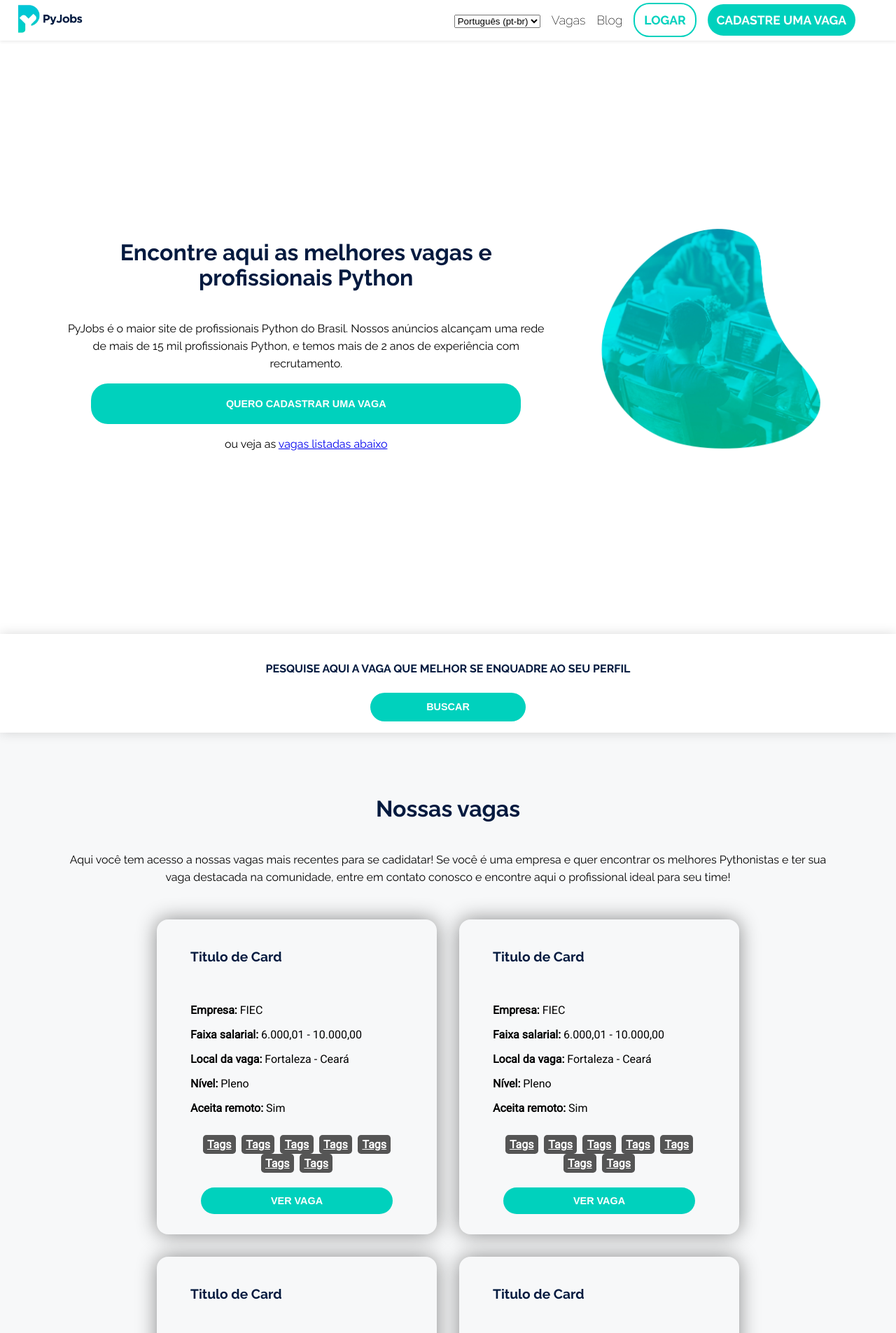
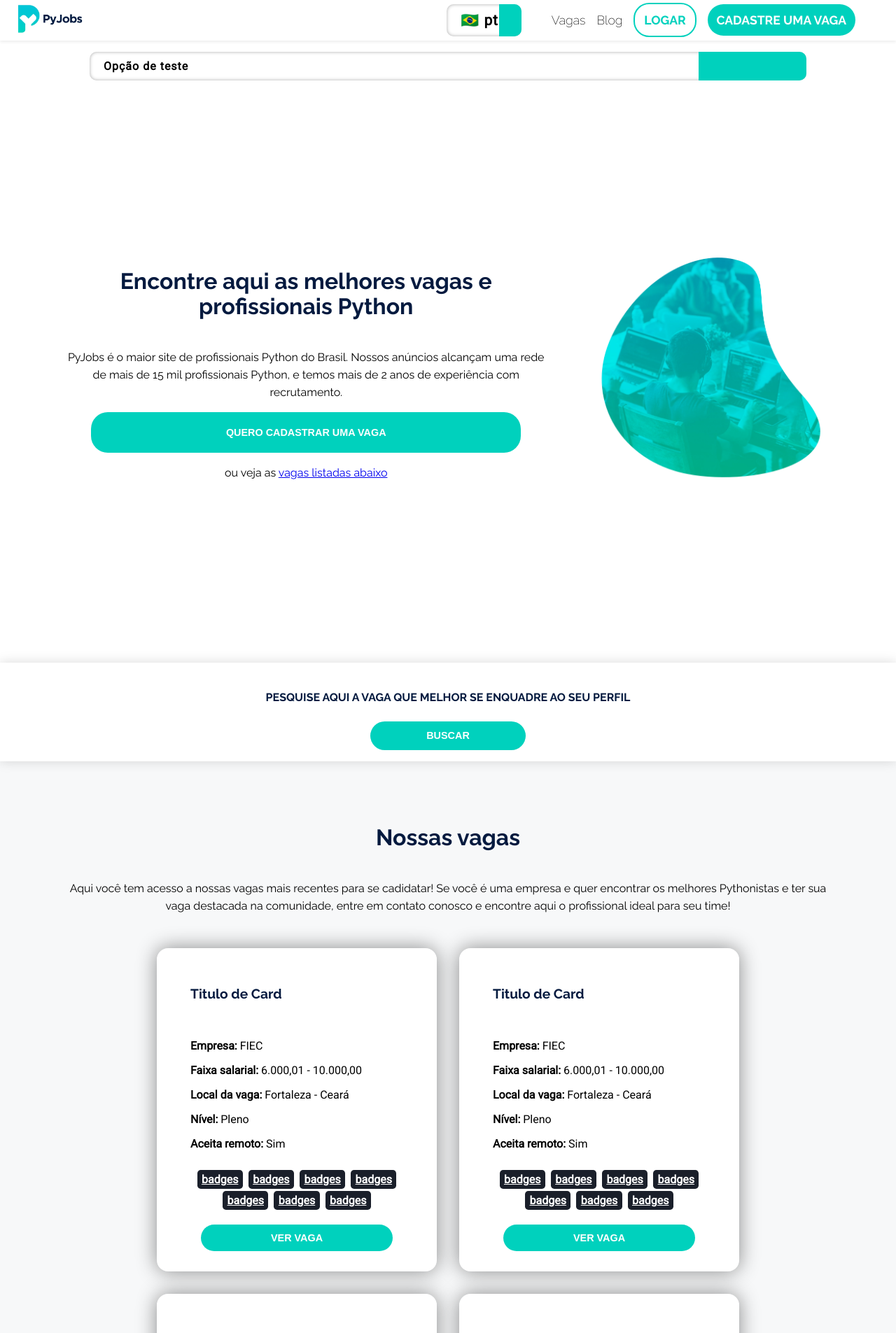
Before and after one commit to lupus-magnus/pyjobs-nextjs, a Next.js app: page / in a window 1280 px wide. Shown: the top 1905 px of the page at 70% size. Built offline with nearby package versions, Linux system fonts and the light colour scheme.

Commit message:
created a styledSelect component, enhanced language menu

```diff
--- a/components/JobCard.js
+++ b/components/JobCard.js
@@ -23,14 +23,14 @@ export default function JobCard() {
           </li>
         </ul>
         <div>
-          <span className={`${styles["job__tags"]}`}>Tags</span>
-          <span className={`${styles["job__tags"]}`}>Tags</span>
-          <span className={`${styles["job__tags"]}`}>Tags</span>
-          <span className={`${styles["job__tags"]}`}>Tags</span>
-          <span className={`${styles["job__tags"]}`}>Tags</span>
-          <span className={`${styles["job__tags"]}`}>Tags</span>
+          <span className={`${styles["job__badges"]}`}>badges</span>
+          <span className={`${styles["job__badges"]}`}>badges</span>
+          <span className={`${styles["job__badges"]}`}>badges</span>
+          <span className={`${styles["job__badges"]}`}>badges</span>
+          <span className={`${styles["job__badges"]}`}>badges</span>
+          <span className={`${styles["job__badges"]}`}>badges</span>
 
-          <span className={`${styles["job__tags"]}`}>Tags</span>
+          <span className={`${styles["job__badges"]}`}>badges</span>
         </div>
         <button
           className={`section__button ${styles["jobcard__info--button"]}`}
--- a/components/Navbar.js
+++ b/components/Navbar.js
@@ -1,5 +1,6 @@
 import styles from "../styles/modules/Nav.module.css";
 import Image from "next/image";
+import StyledSelect from "../components/StyledSelect";
 
 export default function Navbar() {
   return (
@@ -15,10 +16,18 @@ export default function Navbar() {
         </div>
         <div className={styles["navbar__menu"]}>
           <li>
-            <select id="language" name="language">
-              <option value="pt">Português {"(pt-br)"}</option>
-              <option value="en">English {"(en)"}</option>
-            </select>
+            <StyledSelect
+              fontSize="1.3rem"
+              id="language_option"
+              name="language"
+            >
+              <option className={styles["navbar__select--option"]} value="pt">
+                🇧🇷 pt-br
+              </option>
+              <option className={styles["navbar__select--option"]} value="en">
+                🇺🇸 en
+              </option>
+            </StyledSelect>
           </li>
           <li className={styles["--responsive"]}>Vagas</li>
           <li className={styles["--responsive"]}>Blog</li>
--- /dev/null
+++ b/components/StyledSelect.js
@@ -0,0 +1,22 @@
+import styles from "../styles/modules/StyledSelect.module.css";
+
+export default function StyledSelect(props) {
+  //Das props, apenas id e name são atributos obrigatórios. Pode-se passar também uma width desejada.
+  const { id, name } = props;
+  let width = props.width ? props.width : "80%";
+  return (
+    <div style={{ width: width }} className={styles["styledSelect--container"]}>
+      <select
+        className={styles["styledSelect"]}
+        style={{
+          fontSize: props.fontSize ? props.fontSize : "1rem",
+          width: "99%",
+        }}
+        id={id}
+        name={name}
+      >
+        {props.children}
+      </select>
+    </div>
+  );
+}
--- a/pages/index.js
+++ b/pages/index.js
@@ -4,18 +4,32 @@ import Navbar from "../components/Navbar";
 import JobCard from "../components/JobCard";
 import Footer from "../components/Footer";
 import styles from "../styles/modules/Home.module.css";
+import StyledSelect from "../components/StyledSelect";
 
 export default function Home() {
   return (
     <>
       <Head>
         <title>Encontre sua vaga Python no Pyjobs</title>
-        <meta name="PyJobs" content="Generated by create next app" />
+        <meta name="PyJobs" content="Encontre sua vaga Python no Pyjobs" />
         <link rel="icon" href="/favicon.ico" />
       </Head>
 
       <Navbar />
-
+      <div
+        style={{
+          display: "flex",
+          justifyContent: "center",
+          alignItems: "center",
+        }}
+      >
+        <StyledSelect id="teste" name="teste">
+          <option value="unknown" selected="">
+            {" "}
+            Opção de teste{" "}
+          </option>
+        </StyledSelect>
+      </div>
       <section className={`container ${styles["createJobSection"]} `}>
         <div className="infoBlock">
           <h2 className="section__title">
--- a/styles/modules/JobCard.module.css
+++ b/styles/modules/JobCard.module.css
@@ -5,6 +5,14 @@
   height: 450px;
   box-shadow: 0 0rem 1.8rem rgba(0, 0, 0, 0.45);
   border-radius: 1rem;
+  background: var(--main-background-color);
+  border-top: 0.8rem solid var(--main-background-color);
+  transition: 0.3s;
+}
+.jobcard:hover {
+  border-top: 0.8rem solid var(--main-color);
+  box-shadow: 0 0rem 3.6rem rgba(0, 0, 0, 0.45);
+  transform: scale(1.05);
 }
 
 .jobcard__info {
@@ -46,12 +54,12 @@
   list-style-type: none;
 }
 
-.job__tags {
-  background: #555;
+.job__badges {
+  background: var(--badge-bg-color);
   padding: 0.25rem 0.4rem;
   border-radius: 0.3rem;
   display: inline-block;
-  margin: 0 0.25rem;
+  margin: 0.1rem 0.25rem;
   color: white;
   font-weight: 700;
   text-decoration: underline;
--- a/styles/modules/Nav.module.css
+++ b/styles/modules/Nav.module.css
@@ -18,6 +18,10 @@
 
 .navbar__logo--container {
   max-height: 90%;
+}
+
+.navbar__select--option {
+  font-size: 2rem;
 }
 
 .navbar__menu {
--- /dev/null
+++ b/styles/modules/StyledSelect.module.css
@@ -0,0 +1,43 @@
+.styledSelect--container {
+  position: relative;
+  overflow: hidden;
+  border-radius: 10px;
+  -moz-box-shadow: inset 0 0 5px var(--shadow-color);
+  -webkit-box-shadow: inset 0 0 5px var(--shadow-color);
+  box-shadow: inset 0 0 5px var(--shadow-color);
+  position: relative;
+  padding: 10px 0px;
+  box-sizing: border-box;
+}
+
+.styledSelect--container::after {
+  position: absolute;
+  top: 1%;
+  right: 0rem;
+  z-index: 98;
+
+  content: "\f078";
+  font-family: FontAwesome;
+  display: flex;
+  justify-content: center;
+  align-items: center;
+  pointer-events: none;
+
+  background-color: var(--main-color);
+  color: var(--main-background-color);
+  min-width: 2rem;
+  width: 15%;
+  height: 100%;
+}
+
+.styledSelect {
+  padding: 0 1rem;
+  width: 100%;
+  border: 0;
+  position: relative;
+  z-index: 50;
+  background: none;
+  letter-spacing: 1px;
+  font-weight: 600;
+  font-family: "Roboto", sans-serif;
+}
```
Also changed, not shown: 1 other file (tests, documents, lock files or other folders).
